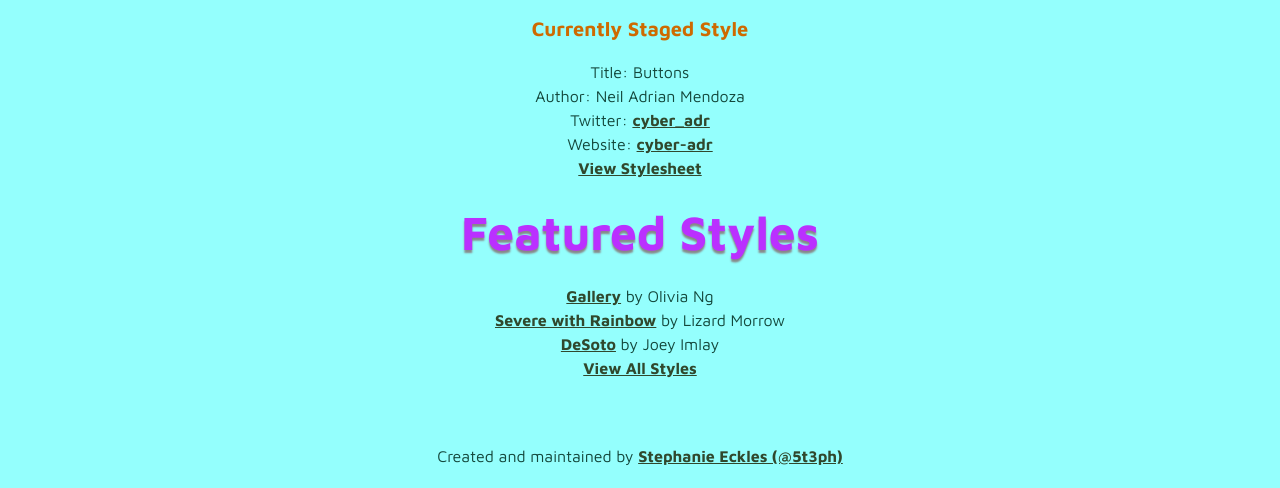
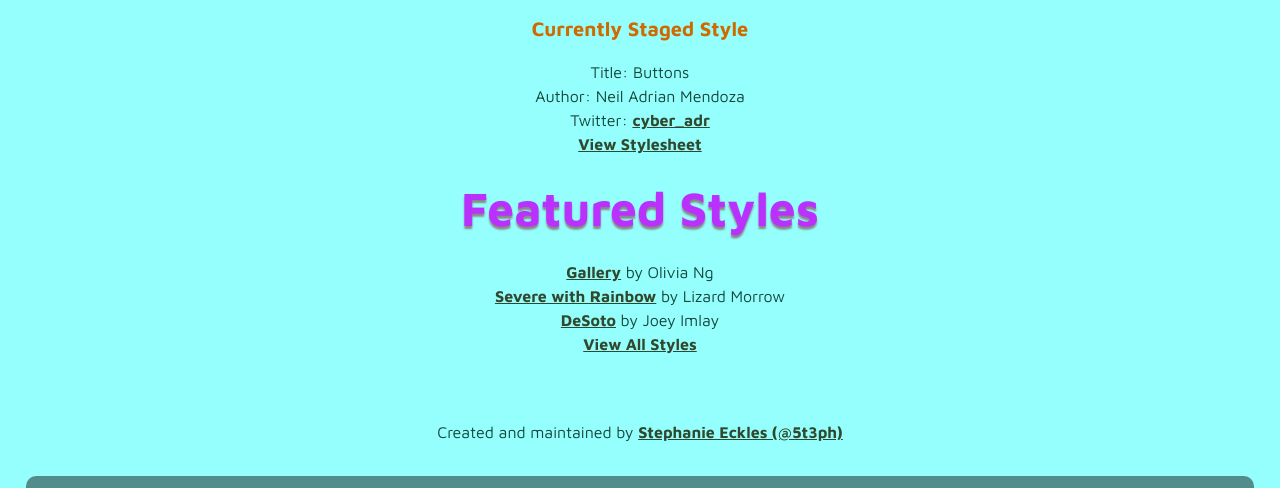
Before and after one commit to cyber-adr/comp1054-project, a website: page stylestage.html in a window 1280 px wide. Shown: the part 3980-4468 px from the top of the page. Drawn offline with Linux system fonts and the light colour scheme.

Commit message:
stylestage.html: delete profile-website attribution values

```diff
--- a/stylestage.html
+++ b/stylestage.html
@@ -144,7 +144,7 @@
         <span>Twitter:</span> <span><a href="https://x.com/cyber_adr">cyber_adr</a></span>
       </li>
       <li class="profile-website">
-        <span>Website:</span> <span><a href="https://github.com/cyber-adr">cyber-adr</a></span>
+        <span></span> <span><a href="https://github.com/cyber-adr"></a></span>
       </li>
 
     </ul>
```
